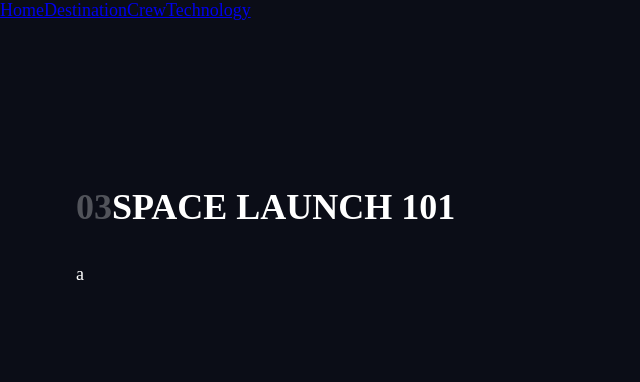
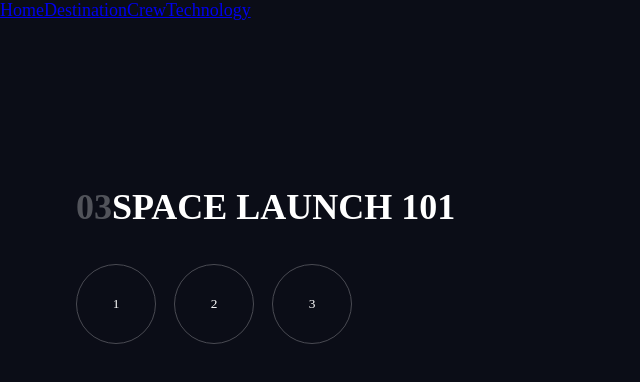
Before and after one commit to MitiaElodie/space-tourism-website-main, a Vue app: page /technology in a window 1280 px wide. Shown: the top 382 px of the page, without its empty margins (0-640 px from the left). Built offline with nearby package versions, Linux system fonts and the light colour scheme; a web font is replaced by a local one.

Commit message:
JS + HTML: add NumberSlider in TechnologyView

```diff
--- a/src/views/TechnologyView.vue
+++ b/src/views/TechnologyView.vue
@@ -1,8 +1,45 @@
 <script>
 import PageBase from '@/components/PageBase.vue';
+import NumberSlider from '@/components/NumberSlider.vue';
 
+const technologyList = [
+  {
+    id: 'capsule',
+    name: 'Space capsule',
+    description: 'A space capsule is an often-crewed spacecraft that uses a blunt-body reentry capsule to reenter the Earth\'s atmosphere without wings. Our capsule is where you\'ll spend your time during the flight. It includes a space gym, cinema, and plenty of other activities to keep you entertained.',
+    imageLandscape: '/img/technology/image-space-capsule-landscape.jpg',
+    imagePortrait: '/img/technology/image-space-capsule-portrait.jpg',
+  },
+  {
+    id: 'vehicle',
+    name: 'Launch vehicle',
+    description: 'A launch vehicle or carrier rocket is a rocket-propelled vehicle used to carry a payload from Earth\'s surface to space, usually to Earth orbit or beyond. Our WEB-X carrier rocket is the most powerful in operation. Standing 150 metres tall, it\'s quite an awe-inspiring sight on the launch pad!',
+    imageLandscape: '/img/technology/image-launch-vehicle-landscape.jpg',
+    imagePortrait: '/img/technology/image-launch-vehicle-portrait.jpg',
+  },
+  {
+    id: 'spaceport',
+    name: 'Spaceport',
+    description: 'A spaceport or cosmodrome is a site for launching (or receiving) spacecraft, by analogy to the seaport for ships or airport for aircraft. Based in the famous Cape Canaveral, our spaceport is ideally situated to take advantage of the Earth’s rotation for launch.',
+    imageLandscape: '/img/technology/image-spaceport-landscape.jpg',
+    imagePortrait: '/img/technology/image-spaceport-portrait.jpg',
+  },
+]
 export default {
-  components: {PageBase},
+  components: { PageBase, NumberSlider },
+
+  data() {
+    return {
+      selected: technologyList[0],
+      technologyList,
+    }
+  },
+
+  methods: {
+    onTechnologyClick(tabId) {
+      this.selected = technologyList.find((item) => item.id === tabId)
+    }
+  }
 }
 </script>
 <template>
@@ -10,6 +47,10 @@
     order="03"
     title="Space launch 101"
   >
-    a
+    <NumberSlider
+      :slider-list="technologyList"
+      :initially-selected="selected"
+      @click="onTechnologyClick"
+    />
   </PageBase>
 </template>
```
